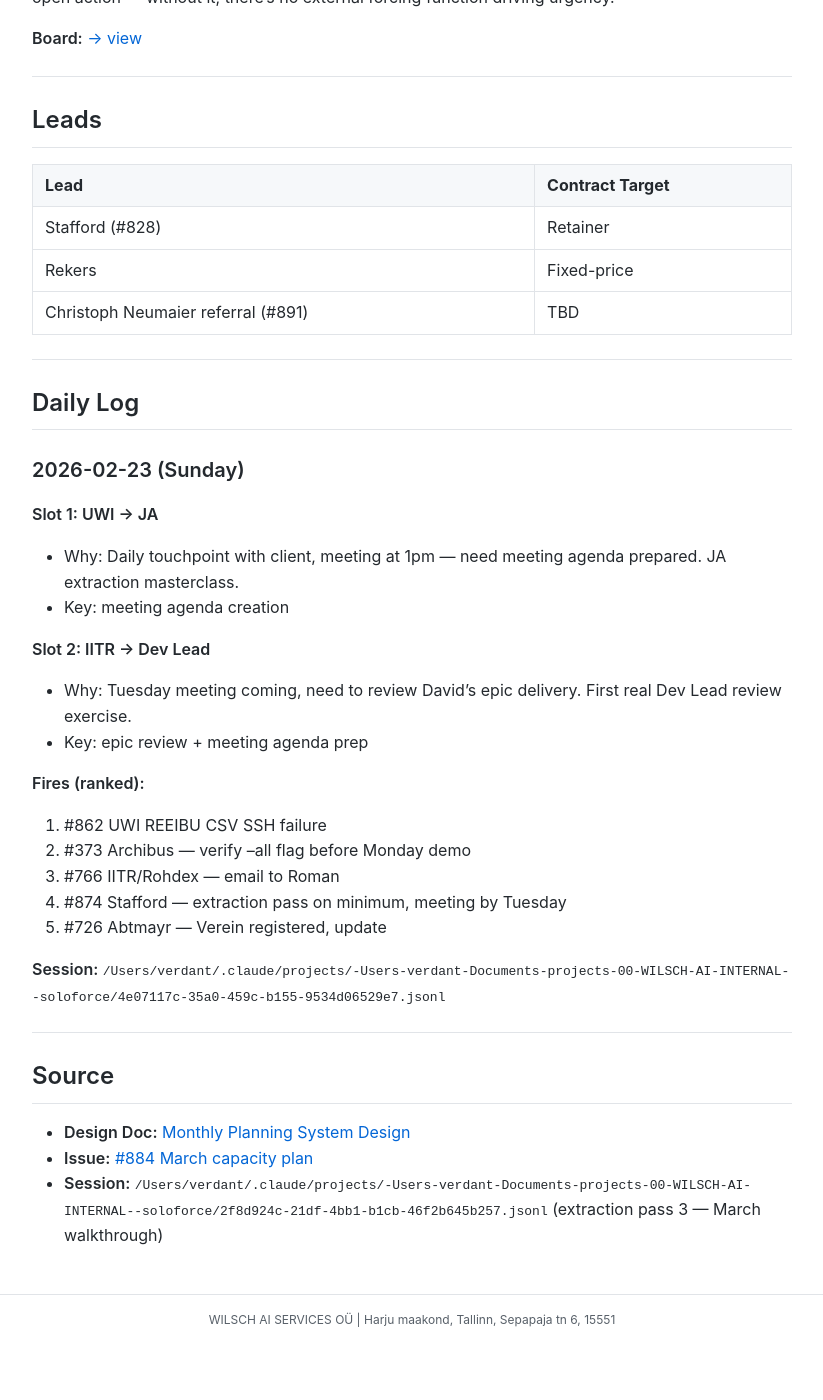
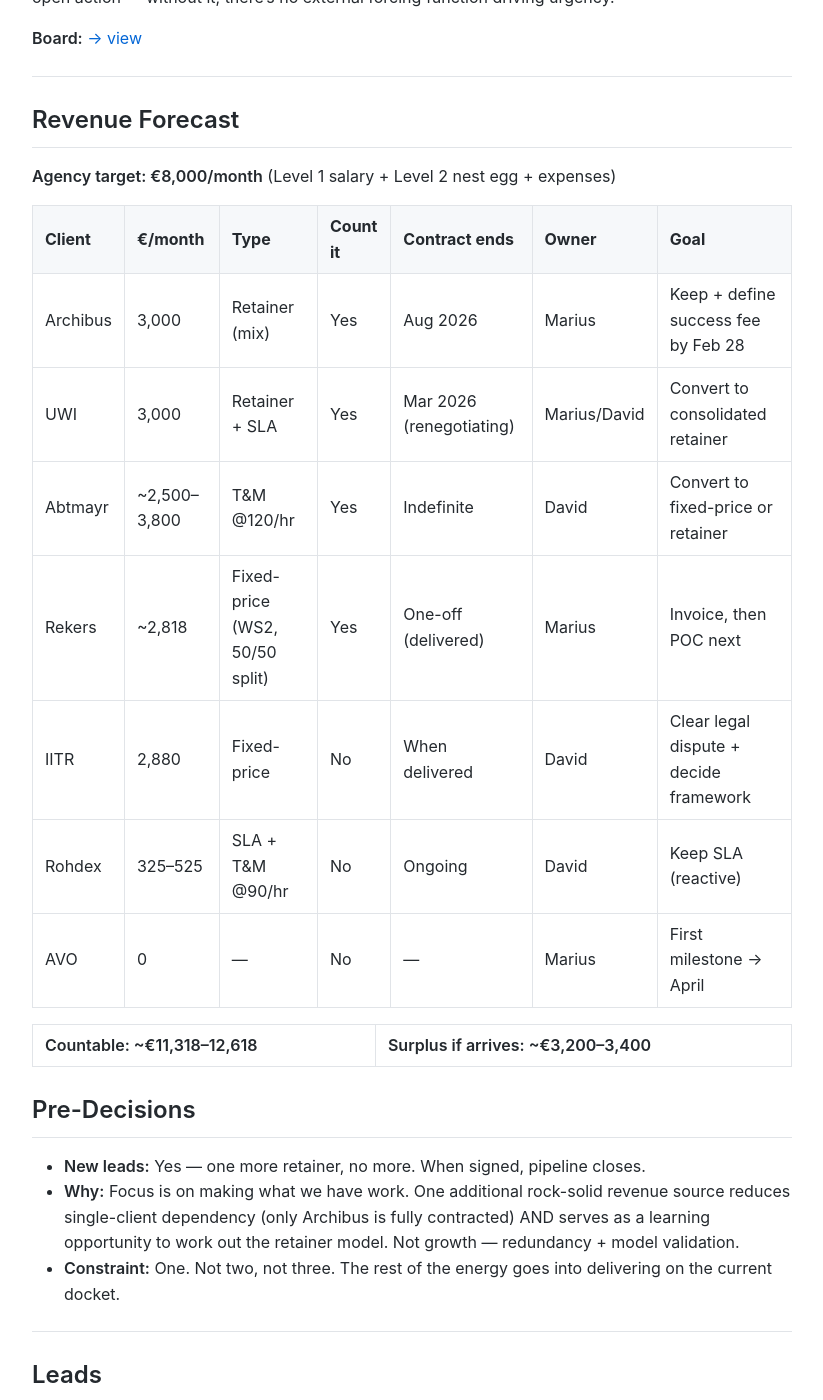
Before and after one commit to MariusWilsch/public-wilsch-ai-pages, a Jekyll site: the page built from project/soloforce/monthly-plan-2026-02-23-to-2026-03-31.md, in a window 1280 px wide and 1400 px high, scrolled down 3045 px. Shown: the whole window, without its empty margins (228-1051 px from the left). Built offline with Jekyll 4.4.1, drawn with Linux system fonts in a browser that asks for light colours; our own code applies the rules of GitHub Pages for plain Markdown files; before the commit the page ends 4390 px from its top, so only the background shows below that; some of the changed text lies outside the part shown.

Commit message:
Sync from hippocampus 2026-02-22

```diff
--- a/project/soloforce/monthly-plan-2026-02-23-to-2026-03-31.md
+++ b/project/soloforce/monthly-plan-2026-02-23-to-2026-03-31.md
@@ -80,13 +80,45 @@ First monthly plan. Testing: if monthly pre-decides direction and daily enforces
 
 ---
 
+## Revenue Forecast
+
+**Agency target: €8,000/month** (Level 1 salary + Level 2 nest egg + expenses)
+
+| Client | €/month | Type | Count it | Contract ends | Owner | Goal |
+|--------|---------|------|----------|---------------|-------|------|
+| Archibus | 3,000 | Retainer (mix) | Yes | Aug 2026 | Marius | Keep + define success fee by Feb 28 |
+| UWI | 3,000 | Retainer + SLA | Yes | Mar 2026 (renegotiating) | Marius/David | Convert to consolidated retainer |
+| Abtmayr | ~2,500–3,800 | T&M @120/hr | Yes | Indefinite | David | Convert to fixed-price or retainer |
+| Rekers | ~2,818 | Fixed-price (WS2, 50/50 split) | Yes | One-off (delivered) | Marius | Invoice, then POC next |
+| IITR | 2,880 | Fixed-price | No | When delivered | David | Clear legal dispute + decide framework |
+| Rohdex | 325–525 | SLA + T&M @90/hr | No | Ongoing | David | Keep SLA (reactive) |
+| AVO | 0 | — | No | — | Marius | First milestone → April |
+
+**Countable: ~€11,318–12,618** | **Surplus if arrives: ~€3,200–3,400**
+
+## Pre-Decisions
+
+- **New leads:** Yes — one more retainer, no more. When signed, pipeline closes.
+- **Why:** Focus is on making what we have work. One additional rock-solid revenue source reduces single-client dependency (only Archibus is fully contracted) AND serves as a learning opportunity to work out the retainer model. Not growth — redundancy + model validation.
+- **Constraint:** One. Not two, not three. The rest of the energy goes into delivering on the current docket.
+
+---
+
 ## Leads
 
-| Lead | Contract Target |
-|------|----------------|
-| Stafford (#828) | Retainer |
-| Rekers | Fixed-price |
-| Christoph Neumaier referral (#891) | TBD |
+| # | Lead | Contract Target | Status | Action |
+|---|------|----------------|--------|--------|
+| #828 | **Stafford — AI Life Book** | Retainer | Hot | Decided next week |
+| #498 | **Manuel Tessun** | Fixed-price | Good | Starts next week |
+| #869 | **Jens RPG Project** | Retainer (via UWI) | Good | Include in UWI consolidation |
+| #891 | Christoph Neumaier Referral | TBD | First meeting | Keep — referral |
+| #159 | Christmas (Roland) | Retainer pitch | Low | One more ask + show March plan |
+| #778 | Jan Kotalik (Ikidata) | TBD | Backlog | Reach out |
+| #883 | Schäfer Barthold | TBD | On Ulrich | Dad handles |
+| #881 | Sweden Company | Traceline lead | Needs discussion | Difficult — to discuss |
+| #837 | Traceline retainer | Internal | — | Internal |
+| #632 | Logistiker | Drop | Dead | — |
+| #747 | US BPO/VA | TBD | Backlog | Not discussed |
 
 ---
 
@@ -118,3 +150,4 @@ First monthly plan. Testing: if monthly pre-decides direction and daily enforces
 - **Design Doc:** [Monthly Planning System Design](https://mariuswilsch.github.io/public-wilsch-ai-pages/project/soloforce/monthly-planning-system-design)
 - **Issue:** [#884 March capacity plan](https://github.com/DaveX2001/deliverable-tracking/issues/884)
 - **Session:** `/Users/verdant/.claude/projects/-Users-verdant-Documents-projects-00-WILSCH-AI-INTERNAL--soloforce/2f8d924c-21df-4bb1-b1cb-46f2b645b257.jsonl` (extraction pass 3 — March walkthrough)
+- **Session:** `/Users/verdant/.claude/projects/-Users-verdant-Documents-projects-00-WILSCH-AI-INTERNAL--soloforce/053c839f-9e9b-4426-aa96-eba196931a4f.jsonl` (extraction pass 4 — revenue model, client walkthrough, lead triage)
```
